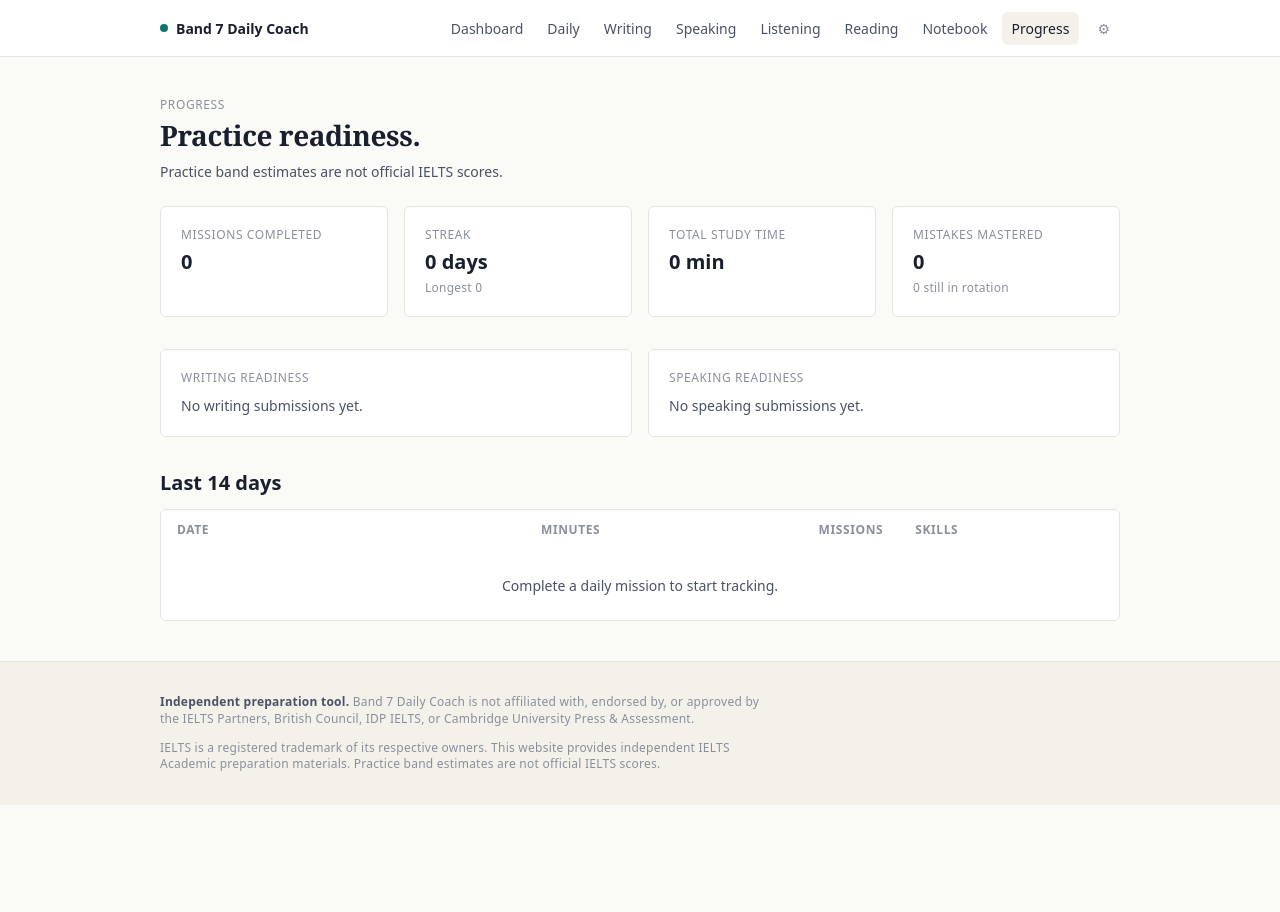
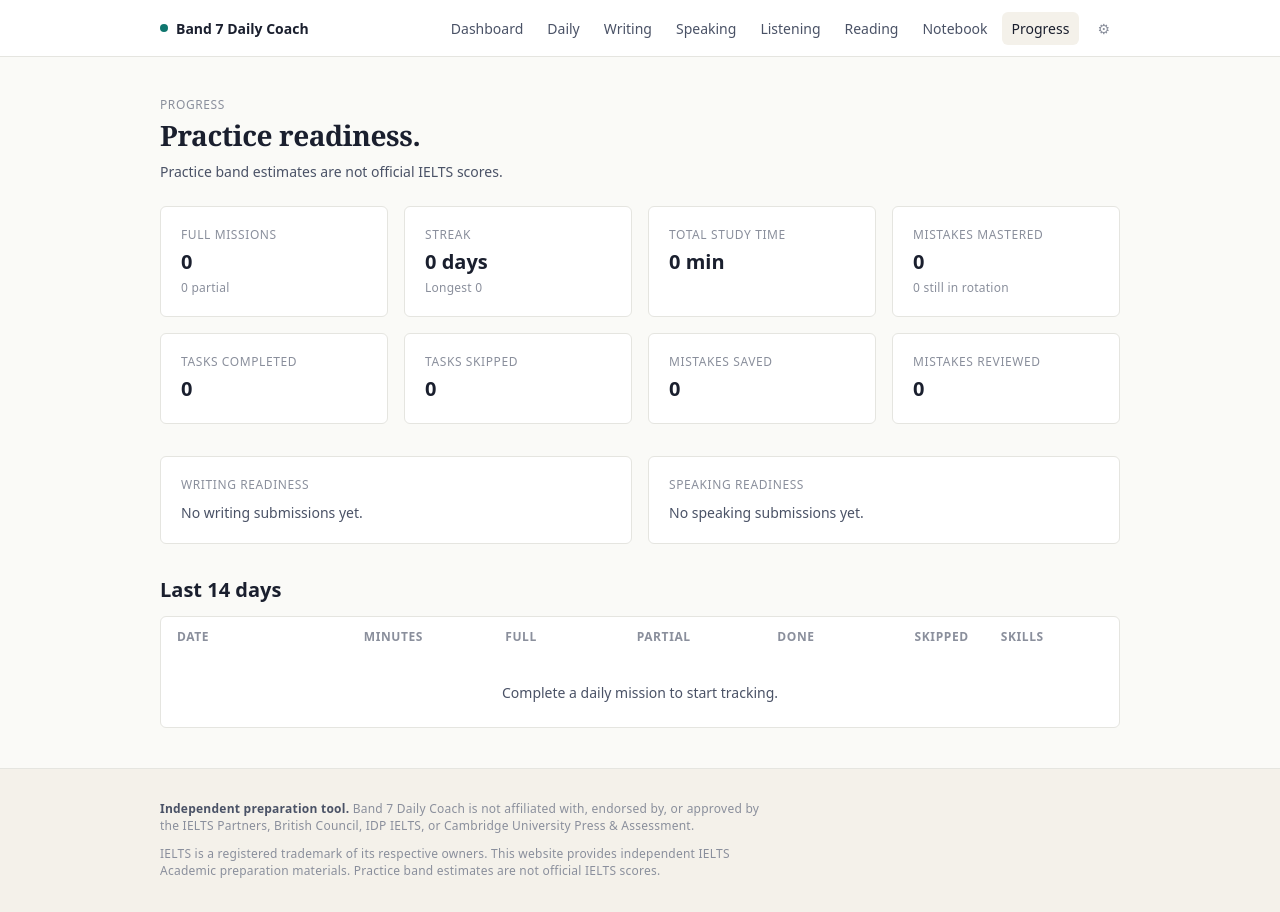
Before and after one commit to socraticblock/band-7-daily-coach, a Next.js app: page /progress in a window 1280 px wide. Before the commit the page ends 805 px from the top, so only its background shows below. Built offline with nearby package versions, Linux system fonts and the light colour scheme.

Commit message:
Make mission completion and stats honest

```diff
--- a/app/daily/page.tsx
+++ b/app/daily/page.tsx
@@ -16,8 +16,8 @@
   markContentStarted,
 } from "@/lib/app-state";
 import { loadAllContent, getContentById } from "@/lib/content-loader";
-import { generateDailyMission, checkOverrun } from "@/lib/mission-engine";
-import type { DailyMission, MissionTask } from "@/lib/types";
+import { generateDailyMission, checkOverrun, checkSkip } from "@/lib/mission-engine";
+import type { DailyMission, MissionTask, Skill } from "@/lib/types";
 
 export default function DailyPage() {
   const [profile, setProfile] = useProfile();
@@ -27,6 +27,7 @@
   const [userContentState, setUserContentState] = useUserContentState();
   const [mission, setMission] = useState<DailyMission | null>(null);
   const [overrunNote, setOverrunNote] = useState<string | null>(null);
+  const [skipNote, setSkipNote] = useState<string | null>(null);
 
   const today = new Date().toISOString().slice(0, 10);
 
@@ -88,8 +89,7 @@
           : t,
       ),
     };
-    const allDone = updated.tasks.every((t) => t.status === "completed" || t.status === "skipped");
-    updated.status = allDone ? "completed" : "partially_completed";
+    updated.status = evaluateMissionStatus(updated.tasks);
     setMission(updated);
     if (task.skill !== "review") {
       setUserContentState((current) =>
@@ -100,43 +100,38 @@
     // Persist
     const next = missions.filter((m) => m.date !== today);
     setMissions([...next, updated]);
-    // Update stats
-    const completed = updated.tasks.filter((t) => t.status === "completed").length;
-    const totalMin = updated.tasks
-      .filter((t) => t.status === "completed")
-      .reduce((s, t) => s + t.estimatedMinutes, 0);
     const todayKey = today;
     const nextStats = stats.filter((s) => s.date !== todayKey);
-    setStats([
-      ...nextStats,
-      {
-        date: todayKey,
-        missionsCompleted: allDone ? 1 : 0,
-        totalMinutes: totalMin,
-        mistakesSaved: 0,
-        mistakesReviewed: 0,
-        skillsCovered: Array.from(new Set(updated.tasks.map((t) => t.skill))),
-      },
-    ]);
-    if (allDone) {
+    setStats([...nextStats, buildDailyStats(todayKey, updated, mistakes)]);
+    if (updated.status === "completed") {
       setProfile(bumpStreak(profile, todayKey));
     }
   };
 
   const skipTask = (task: MissionTask) => {
     if (!mission) return;
+    const skippedThisMission = mission.tasks.filter((t) => t.status === "skipped").length;
+    const decision = checkSkip(task.skill, skippedThisMission, skippedThisWeek(missions, today));
+    if (decision.action === "deny") {
+      setSkipNote("You can skip one task in a mission. Complete or reschedule some real practice before skipping more.");
+      return;
+    }
+    setSkipNote(decision.action === "allow_with_warning" ? decision.message : null);
     const updated: DailyMission = {
       ...mission,
       tasks: mission.tasks.map((t) =>
         t.id === task.id ? { ...t, status: "skipped" } : t,
       ),
     };
+    updated.status = evaluateMissionStatus(updated.tasks);
     setMission(updated);
     if (task.skill !== "review") {
       setUserContentState((current) => markContentSkipped(current, task.sourceContentId));
     }
     const next = missions.filter((m) => m.date !== today);
     setMissions([...next, updated]);
+    const nextStats = stats.filter((s) => s.date !== today);
+    setStats([...nextStats, buildDailyStats(today, updated, mistakes)]);
   };
 
   if (!profile.onboarded) {
@@ -164,6 +159,12 @@
       {overrunNote && (
         <div className="mb-4 card border-warn/40 bg-warn/5 p-4 text-small text-warn">
           {overrunNote}
+        </div>
+      )}
+
+      {skipNote && (
+        <div className="mb-4 card border-warn/40 bg-warn/5 p-4 text-small text-warn">
+          {skipNote}
         </div>
       )}
 
@@ -226,8 +227,66 @@
           })}
         </ol>
       )}
+
+      {mission?.status === "partially_completed" && (
+        <div className="mt-4 card border-warn/40 bg-warn/5 p-4 text-small text-warn">
+          Partially completed. Finish at least one real task, keep skips to one or fewer, and complete due review tasks for a full mission streak.
+        </div>
+      )}
     </AppShell>
   );
+}
+
+function evaluateMissionStatus(tasks: MissionTask[]): DailyMission["status"] {
+  const anyProgress = tasks.some((t) => t.status === "started" || t.status === "completed" || t.status === "skipped");
+  const allResolved = tasks.every((t) => t.status === "completed" || t.status === "skipped");
+  const realTaskCompleted = tasks.some((t) => t.skill !== "review" && t.status === "completed");
+  const skippedCount = tasks.filter((t) => t.status === "skipped").length;
+  const reviewTasksCompleted = tasks
+    .filter((t) => t.skill === "review")
+    .every((t) => t.status === "completed");
+
+  if (allResolved && realTaskCompleted && skippedCount <= 1 && reviewTasksCompleted) {
+    return "completed";
+  }
+  return anyProgress ? "partially_completed" : "ready";
+}
+
+function buildDailyStats(date: string, mission: DailyMission, mistakes: ReturnType<typeof useMistakes>[0]) {
+  const completedTasks = mission.tasks.filter((t) => t.status === "completed");
+  const skippedTasks = mission.tasks.filter((t) => t.status === "skipped");
+  const minutesStudied = completedTasks.reduce((sum, t) => sum + t.estimatedMinutes, 0);
+  const mistakesSaved = mistakes.filter((m) => m.createdAt.slice(0, 10) === date).length;
+  const mistakesReviewed = mistakes.filter((m) => m.lastReviewedAt?.slice(0, 10) === date).length;
+
+  return {
+    date,
+    missionsCompleted: mission.status === "completed" ? 1 : 0,
+    totalMinutes: minutesStudied,
+    tasksCompleted: completedTasks.length,
+    tasksSkipped: skippedTasks.length,
+    missionsFullyCompleted: mission.status === "completed" ? 1 : 0,
+    missionsPartiallyCompleted: mission.status === "partially_completed" ? 1 : 0,
+    minutesStudied,
+    mistakesSaved,
+    mistakesReviewed,
+    skillsCovered: Array.from(new Set(completedTasks.filter((t) => t.skill !== "review").map((t) => t.skill))),
+  };
+}
+
+function skippedThisWeek(missions: DailyMission[], today: string): Record<Skill, number> {
+  const todayTime = new Date(today).getTime();
+  const weekStart = todayTime - 6 * 24 * 60 * 60 * 1000;
+  const counts: Partial<Record<Skill, number>> = {};
+  for (const mission of missions) {
+    const missionTime = new Date(mission.date).getTime();
+    if (Number.isNaN(missionTime) || missionTime < weekStart || missionTime > todayTime) continue;
+    for (const task of mission.tasks) {
+      if (task.status !== "skipped") continue;
+      counts[task.skill] = (counts[task.skill] ?? 0) + 1;
+    }
+  }
+  return counts as Record<Skill, number>;
 }
 
 function routeForTask(t: MissionTask): string | null {
--- a/app/dashboard/page.tsx
+++ b/app/dashboard/page.tsx
@@ -28,7 +28,7 @@
   const today = new Date().toISOString().slice(0, 10);
   const todaysMission = missions.find((m) => m.date === today);
   const dueCount = pickDailyReviewQueue(mistakes, 8).length;
-  const completedMissions = missions.filter((m) => m.status === "completed" || m.status === "partially_completed").length;
+  const completedMissions = missions.filter((m) => m.status === "completed").length;
 
   useEffect(() => {
     if (!profileHydrated || !profile.onboarded || todaysMission) return;
@@ -129,13 +129,16 @@
         <div className="mt-8">
           <h2 className="text-subtitle font-semibold">Recent activity</h2>
           <div className="mt-3 card divide-y divide-line">
-            {stats.slice(-5).reverse().map((s) => (
-              <div key={s.date} className="flex items-center justify-between p-4 text-small">
-                <span className="text-ink-muted">{s.date}</span>
-                <span>{s.missionsCompleted} mission{s.missionsCompleted === 1 ? "" : "s"}</span>
-                <span>{s.totalMinutes} min</span>
-              </div>
-            ))}
+            {stats.slice(-5).reverse().map((s) => {
+              const fullMissions = s.missionsFullyCompleted ?? s.missionsCompleted;
+              return (
+                <div key={s.date} className="flex items-center justify-between p-4 text-small">
+                  <span className="text-ink-muted">{s.date}</span>
+                  <span>{fullMissions} full mission{fullMissions === 1 ? "" : "s"}</span>
+                  <span>{s.minutesStudied ?? s.totalMinutes} min</span>
+                </div>
+              );
+            })}
           </div>
         </div>
       )}
--- a/app/progress/page.tsx
+++ b/app/progress/page.tsx
@@ -13,9 +13,14 @@
   const [writingFB] = useWritingFeedback();
   const [speakingFB] = useSpeakingFeedback();
 
-  const completedMissions = missions.filter((m) => m.status === "completed" || m.status === "partially_completed").length;
+  const completedMissions = missions.filter((m) => m.status === "completed").length;
+  const partialMissions = missions.filter((m) => m.status === "partially_completed").length;
   const mastery = mistakes.filter((m) => m.mastered).length;
-  const totalMin = stats.reduce((s, x) => s + x.totalMinutes, 0);
+  const totalMin = stats.reduce((s, x) => s + (x.minutesStudied ?? x.totalMinutes), 0);
+  const tasksCompleted = stats.reduce((s, x) => s + (x.tasksCompleted ?? 0), 0);
+  const tasksSkipped = stats.reduce((s, x) => s + (x.tasksSkipped ?? 0), 0);
+  const mistakesSaved = stats.reduce((s, x) => s + x.mistakesSaved, 0);
+  const mistakesReviewed = stats.reduce((s, x) => s + x.mistakesReviewed, 0);
 
   const writingBands = writingFB.map((f) => f.practiceBandRange);
   const speakingBands = speakingFB.map((f) => f.practiceBandRange);
@@ -34,10 +39,14 @@
       </div>
 
       <div className="grid gap-4 sm:grid-cols-2 lg:grid-cols-4">
-        <Stat label="Missions completed" value={completedMissions.toString()} />
+        <Stat label="Full missions" value={completedMissions.toString()} sub={`${partialMissions} partial`} />
         <Stat label="Streak" value={`${profile.streakDays} day${profile.streakDays === 1 ? "" : "s"}`} sub={`Longest ${profile.longestStreak}`} />
         <Stat label="Total study time" value={`${totalMin} min`} />
         <Stat label="Mistakes mastered" value={mastery.toString()} sub={`${mistakes.length - mastery} still in rotation`} />
+        <Stat label="Tasks completed" value={tasksCompleted.toString()} />
+        <Stat label="Tasks skipped" value={tasksSkipped.toString()} />
+        <Stat label="Mistakes saved" value={mistakesSaved.toString()} />
+        <Stat label="Mistakes reviewed" value={mistakesReviewed.toString()} />
       </div>
 
       <div className="mt-8 grid gap-4 lg:grid-cols-2">
@@ -46,7 +55,7 @@
           {lastWriting ? (
             <>
               <div className="mt-1 text-subtitle font-semibold">
-                Band {BAND_NUMERIC[lastWriting.practiceBandRange[0]].toFixed(1)} – {BAND_NUMERIC[lastWriting.practiceBandRange[1]].toFixed(1)}
+                Band {BAND_NUMERIC[lastWriting.practiceBandRange[0]].toFixed(1)} - {BAND_NUMERIC[lastWriting.practiceBandRange[1]].toFixed(1)}
               </div>
               <p className="mt-1 text-tiny text-ink-subtle">From your last submission</p>
               <BandSparkline bands={writingBands} />
@@ -60,7 +69,7 @@
           {lastSpeaking ? (
             <>
               <div className="mt-1 text-subtitle font-semibold">
-                Band {BAND_NUMERIC[lastSpeaking.practiceBandRange[0]].toFixed(1)} – {BAND_NUMERIC[lastSpeaking.practiceBandRange[1]].toFixed(1)}
+                Band {BAND_NUMERIC[lastSpeaking.practiceBandRange[0]].toFixed(1)} - {BAND_NUMERIC[lastSpeaking.practiceBandRange[1]].toFixed(1)}
               </div>
               <p className="mt-1 text-tiny text-ink-subtle">From your last submission</p>
               <BandSparkline bands={speakingBands} />
@@ -79,7 +88,10 @@
               <tr>
                 <th className="px-4 py-3 text-left">Date</th>
                 <th className="px-4 py-3 text-right">Minutes</th>
-                <th className="px-4 py-3 text-right">Missions</th>
+                <th className="px-4 py-3 text-right">Full</th>
+                <th className="px-4 py-3 text-right">Partial</th>
+                <th className="px-4 py-3 text-right">Done</th>
+                <th className="px-4 py-3 text-right">Skipped</th>
                 <th className="px-4 py-3 text-left">Skills</th>
               </tr>
             </thead>
@@ -87,14 +99,17 @@
               {stats.slice(-14).reverse().map((s) => (
                 <tr key={s.date}>
                   <td className="px-4 py-3">{s.date}</td>
-                  <td className="px-4 py-3 text-right">{s.totalMinutes}</td>
-                  <td className="px-4 py-3 text-right">{s.missionsCompleted}</td>
-                  <td className="px-4 py-3 text-ink-muted">{s.skillsCovered.join(" · ")}</td>
+                  <td className="px-4 py-3 text-right">{s.minutesStudied ?? s.totalMinutes}</td>
+                  <td className="px-4 py-3 text-right">{s.missionsFullyCompleted ?? s.missionsCompleted}</td>
+                  <td className="px-4 py-3 text-right">{s.missionsPartiallyCompleted ?? 0}</td>
+                  <td className="px-4 py-3 text-right">{s.tasksCompleted ?? 0}</td>
+                  <td className="px-4 py-3 text-right">{s.tasksSkipped ?? 0}</td>
+                  <td className="px-4 py-3 text-ink-muted">{s.skillsCovered.join(" / ")}</td>
                 </tr>
               ))}
               {stats.length === 0 && (
                 <tr>
-                  <td colSpan={4} className="px-4 py-6 text-center text-ink-muted">
+                  <td colSpan={7} className="px-4 py-6 text-center text-ink-muted">
                     Complete a daily mission to start tracking.
                   </td>
                 </tr>
--- a/lib/types.ts
+++ b/lib/types.ts
@@ -359,6 +359,11 @@
   date: string; // YYYY-MM-DD
   missionsCompleted: number;
   totalMinutes: number;
+  tasksCompleted: number;
+  tasksSkipped: number;
+  missionsFullyCompleted: number;
+  missionsPartiallyCompleted: number;
+  minutesStudied: number;
   mistakesSaved: number;
   mistakesReviewed: number;
   skillsCovered: Skill[];
```
